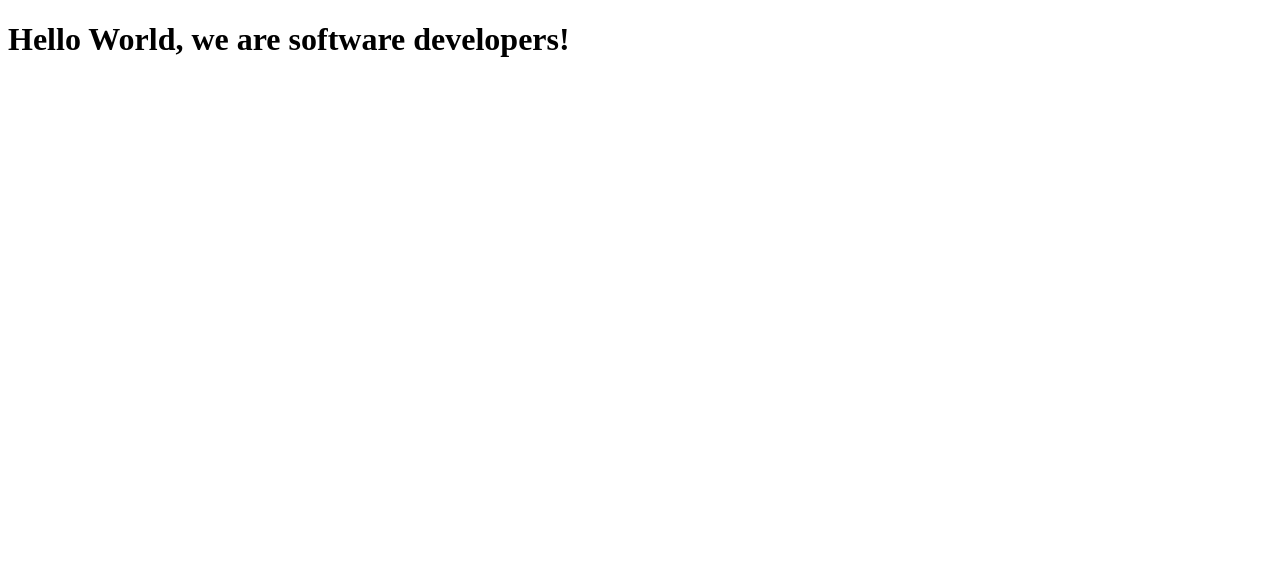
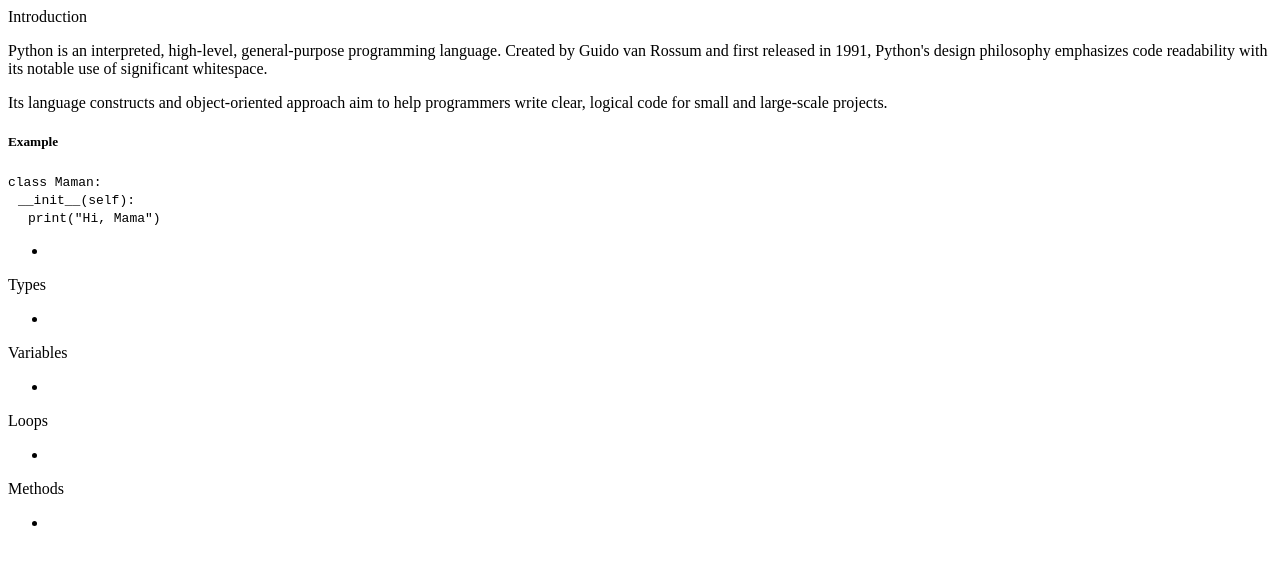
Before and after one commit to marilirulita/Microverse-Mar-Ermano, a plain HTML site: page index.html in a window 1280 px wide. Drawn offline with Linux system fonts and the light colour scheme.

Commit message:
Python documentation starts (1-8)

```diff
--- a/index.html
+++ b/index.html
@@ -9,7 +9,66 @@
   <body>
     <script src="https://cdn.freecodecamp.org/testable-projects-fcc/v1/bundle.js"></script>
 
-    <h1>Hello World, we are software developers!</h1>
+    <div id="main-doc">
+
+      <nav id="navbar"></nav>
+
+      <section class="main-section" id="Introduction">
+        <header>Introduction</header>
+        <p>Python is an interpreted, high-level, general-purpose programming language. Created by Guido van Rossum and first released in 1991, Python's design philosophy emphasizes code readability with its notable use of significant whitespace.</p>
+        <p> Its language constructs and object-oriented approach aim to help programmers write clear, logical code for small and large-scale projects.</p>
+        <h5>Example</h5>
+        <code>
+          class Maman:<br/>
+            <span style="margin-left: 10px;">__init__(self):</span></br>
+            <span style="margin-left: 20px;">print("Hi, Mama")</span>
+        </code>
+        <ul>
+          <li></li>
+        </ul>
+      </section>
+
+      <section class="main-section" id="Types">
+        <header>Types</header>
+        <p></p>
+        <p></p>
+        <code></code>
+        <ul>
+          <li></li>
+        </ul>
+      </section>
+
+      <section class="main-section" id="Variables">
+        <header>Variables</header>
+        <p></p>
+        <p></p>
+        <code></code>
+        <ul>
+          <li></li>
+        </ul>
+      </section>
+
+      <section class="main-section" id="Loops">
+        <header>Loops</header>
+        <p></p>
+        <p></p>
+        <code></code>
+        <ul>
+          <li></li>
+        </ul>
+      </section>
+
+      <section class="main-section" id="Methods">
+        <header>Methods</header>
+        <p></p>
+        <p></p>
+        <code></code>
+        <ul>
+          <li></li>
+        </ul>
+      </section>
+
+    </div>
 
 
     <!--
```
